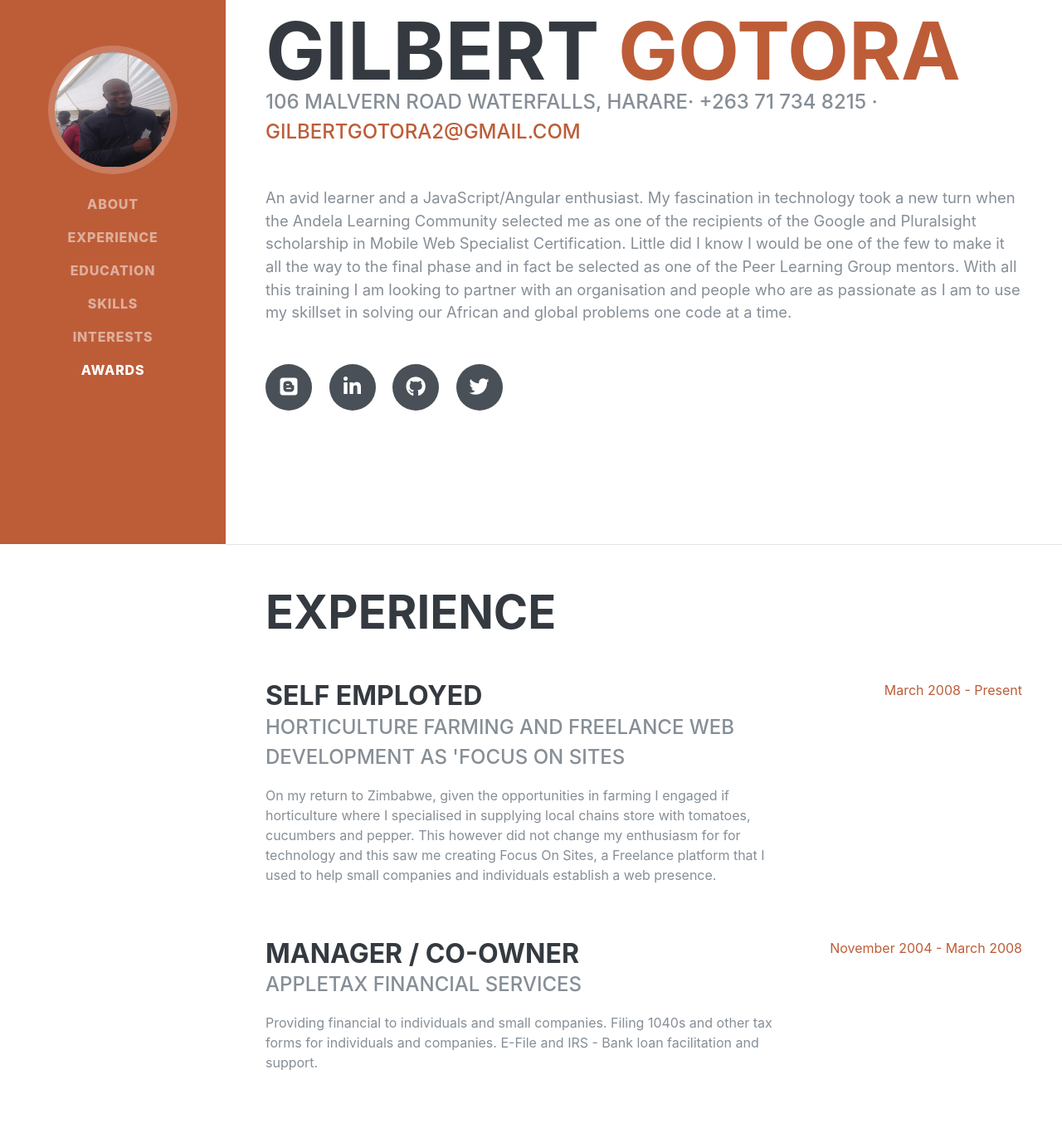
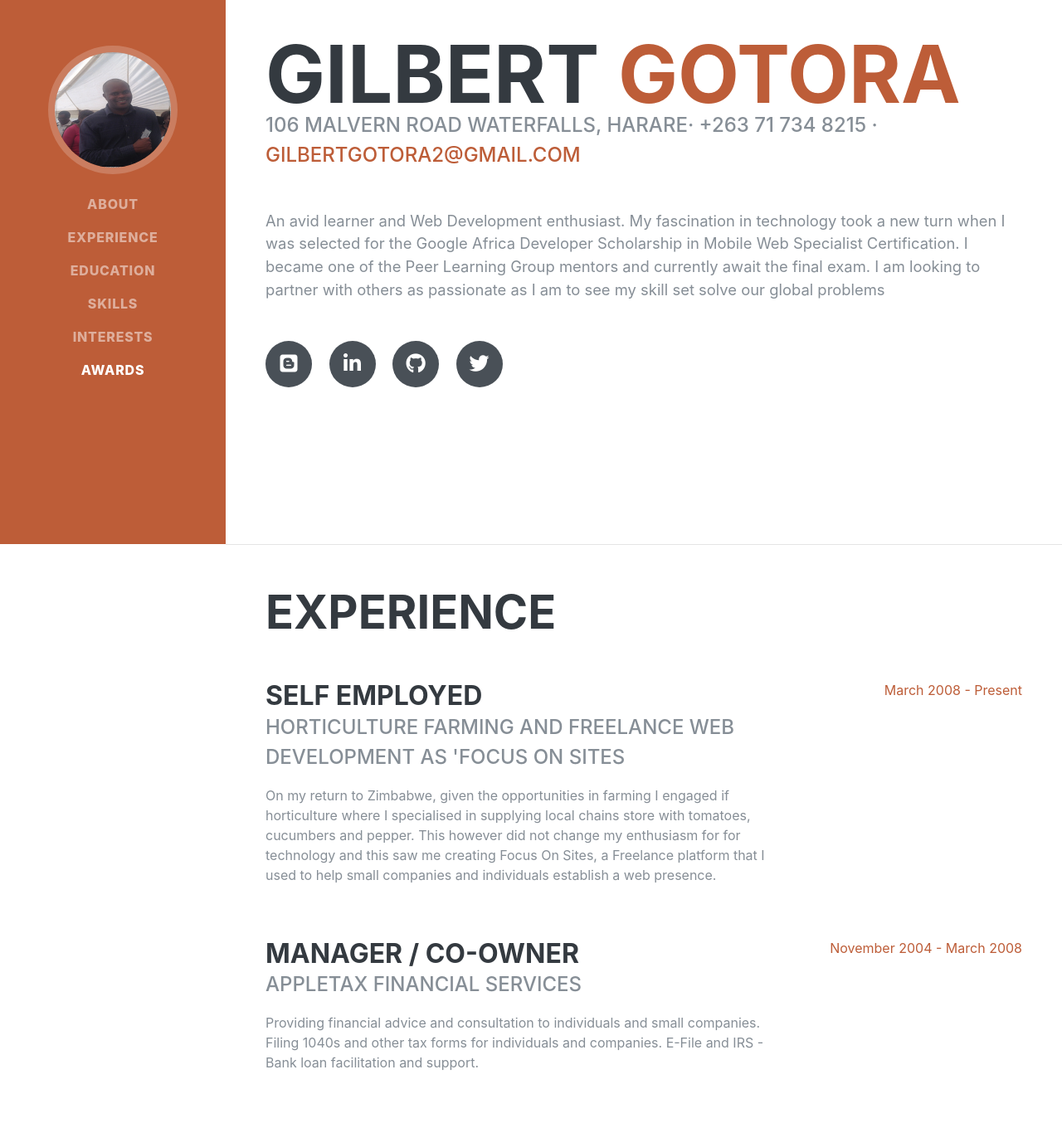
Before and after one commit to ggotora/resume, a plain HTML site: page index.html in a window 1280 px wide. Shown: the part 144-1498 px from the top of the page at 83% size. Drawn offline with Linux system fonts and the light colour scheme; a web font is replaced by a local one.

Commit message:
update resume

```diff
--- a/index.html
+++ b/index.html
@@ -69,12 +69,10 @@
         <div class="subheading mb-5">106 Malvern Road Waterfalls, Harare· +263 71 734 8215 ·
           <a href="gilbertgotora2@gmail.com">gilbertgotora2@gmail.com</a>
         </div>
-        <p class="lead mb-5">An avid learner and a JavaScript/Angular enthusiast. My fascination in technology took a new
-          turn when the Andela Learning Community selected me as one of the recipients of the Google and Pluralsight
-          scholarship in Mobile Web Specialist Certification.  Little did I know I would be one of the few to make it
-          all the way to the final phase and in fact be selected as one of the Peer Learning Group mentors. With all this training
-          I am looking to partner with an organisation and people who are as passionate as I am to use my skillset in solving our
-          African and global problems one code at a time.</p>
+
+        <p class="lead mb-5"> An avid learner and Web Development enthusiast. My fascination in technology took a new turn when I was selected for
+        the Google Africa Developer Scholarship in Mobile Web Specialist Certification. I became one of the Peer Learning Group mentors and currently await the final exam.
+        I am looking to partner with others as passionate as I am to see my skill set solve our global problems</p>
         <div class="social-icons">
           <a href="https://zimfreelancedev.blogspot.com/2018/04/the-zimbabwean-freelance-web-developer.html" title="Please Check Out My Blog">
             <i class="fab fa-blogger"></i>
@@ -116,7 +114,7 @@
           <div class="resume-content">
             <h3 class="mb-0">Manager / Co-Owner</h3>
             <div class="subheading mb-3">AppleTax Financial Services</div>
-            <p>Providing financial to individuals and small companies. Filing 1040s and other tax forms for
+            <p>Providing financial advice and consultation to individuals and small companies. Filing 1040s and other tax forms for
               individuals and companies. E-File and IRS - Bank loan facilitation and support.</p>
           </div>
           <div class="resume-date text-md-right">
```
